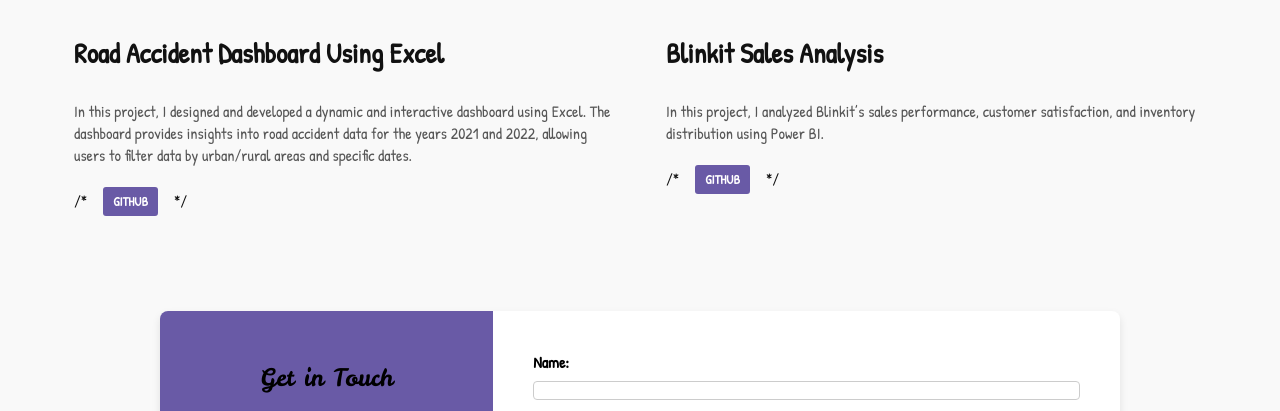
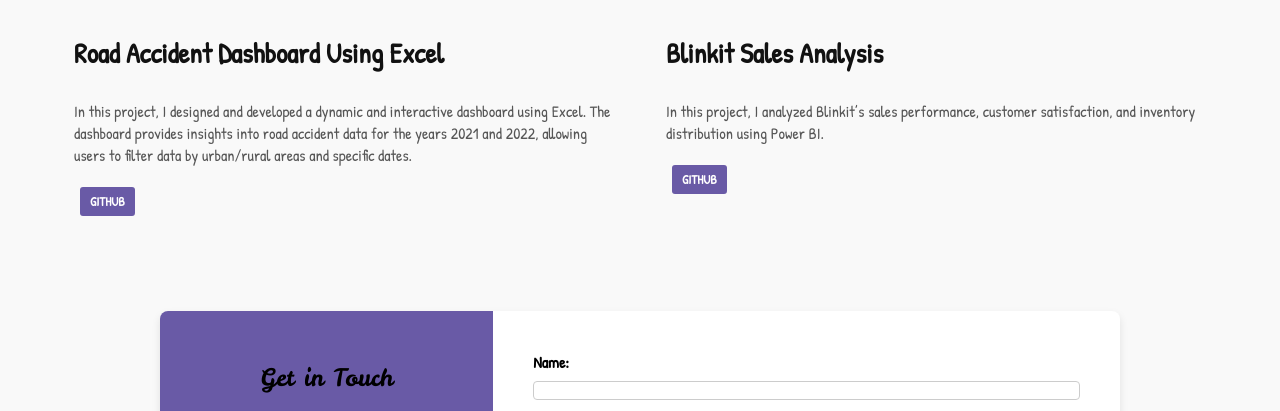
Before and after one commit to HarshNarayanRawat/HarshNarayanRawat.github.io, a plain HTML site: page index.html in a window 1280 px wide. Shown: the part 2512-2923 px from the top of the page. Drawn offline with nearby package versions, Linux system fonts and the light colour scheme.

Commit message:
Update index.html

```diff
--- a/index.html
+++ b/index.html
@@ -184,7 +184,7 @@
                         <h3>Road Accident Dashboard using Excel</h3>
                         <p>In this project, I designed and developed a dynamic and interactive dashboard using Excel. The dashboard provides insights into road accident data for the years 2021 and 2022, allowing users to filter data by urban/rural areas and specific dates.</p>
                         <ul>
-                          /*<button <a href="https://github.com/HarshNarayanRawat/Road_Accident_Dashboard" target="_blank"><li class="github">github</li></a></button>*/
+                          <button> <a href="https://github.com/HarshNarayanRawat/Road_Accident_Dashboard" target="_blank"><li class="github">github</li></a></button>
                         </ul>
                     </div>
                 </div>
@@ -206,7 +206,7 @@
                         <h3>Blinkit Sales Analysis </h3>
                         <p>In this project, I analyzed Blinkit’s sales performance, customer satisfaction, and inventory distribution using Power BI.</p>
                         <ul>
-                           /*<button <a href="https://github.com/HarshNarayanRawat/Blinkit_Sales_Analysis_Dashboard-Powerbi" target="_blank"><li class="github">Github</li></a></button>*/
+                           <button> <a href="https://github.com/HarshNarayanRawat/Blinkit_Sales_Analysis_Dashboard-Powerbi" target="_blank"><li class="github">Github</li></a></button>
                         </ul>
                     </div>
                 </div>
```
